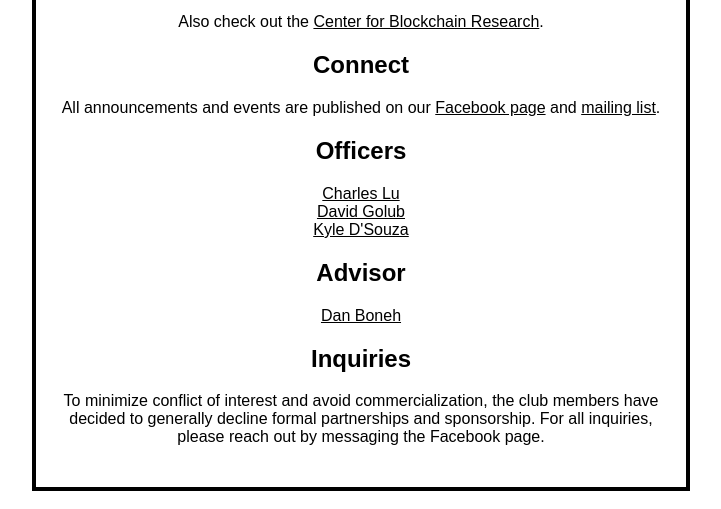
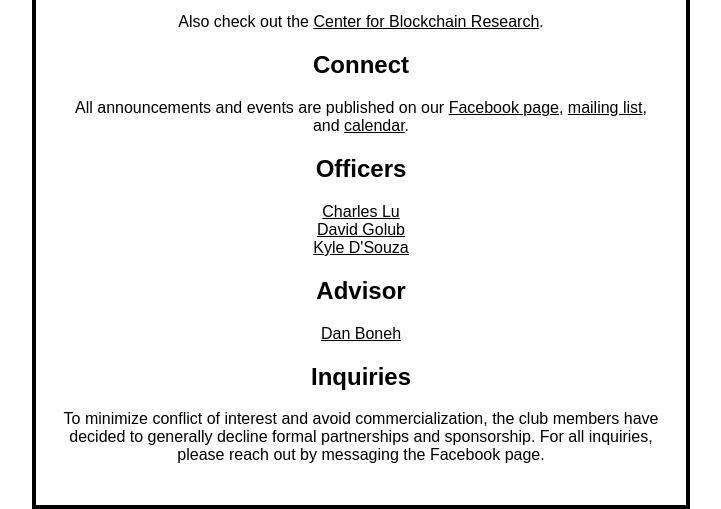
Before and after one commit to StanfordBitcoin/website, a plain HTML site: page index.html in a window 1280 px wide. Shown: the part 330-839 px from the top of the page, without its empty margins (279-1000 px from the left). Drawn offline with Linux system fonts and the light colour scheme.

Commit message:
remove beam, add calendar

```diff
--- a/index.html
+++ b/index.html
@@ -32,7 +32,7 @@
     <p>Also check out the <a href="https://cbr.stanford.edu/">Center for Blockchain Research</a>.</p>
 
     <h2>Connect</h2>
-    <p>All announcements and events are published on our <a href="https://www.facebook.com/stanfordbitcoin/">Facebook page</a> and <a href="https://mailman.stanford.edu/mailman/listinfo/stanford-bitcoin">mailing list</a>.</p>
+    <p>All announcements and events are published on our <a href="https://www.facebook.com/stanfordbitcoin/">Facebook page</a>, <a href="https://mailman.stanford.edu/mailman/listinfo/stanford-bitcoin">mailing list</a>, and <a href="https://calendar.google.com/calendar/embed?src=stanfordbitcoinclub%40gmail.com&ctz=America%2FLos_Angeles">calendar</a>.</p>
 
     <h2>Officers</h2>
     <p>
```
Also changed, not shown: beam.html (deleted, +0 -8 lines).
